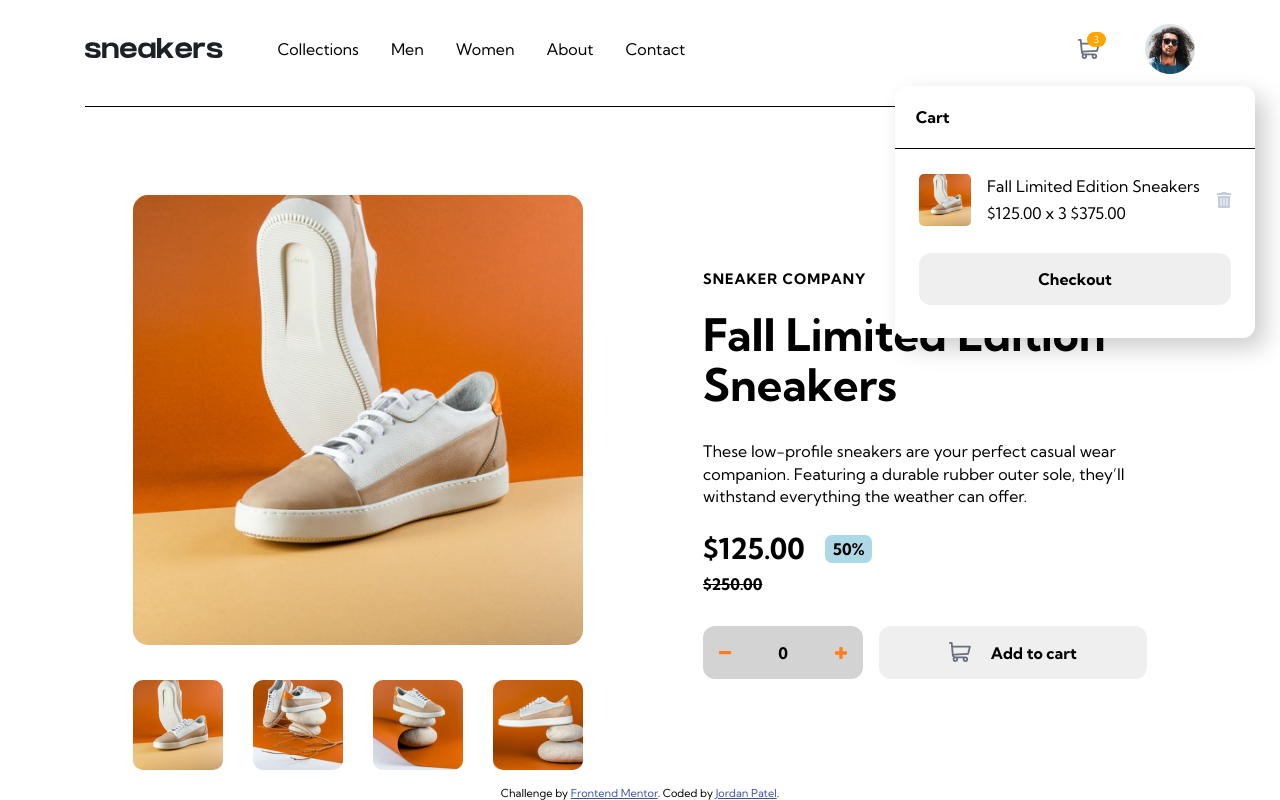
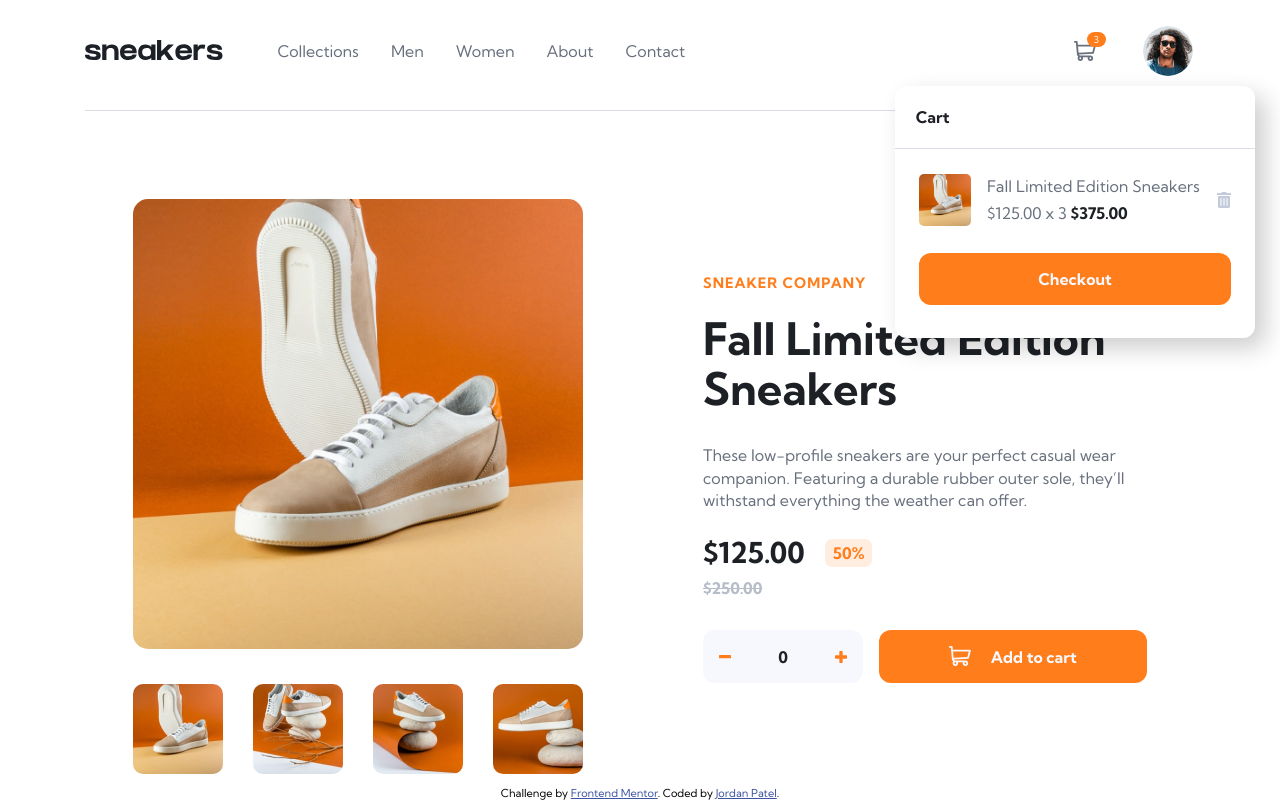
Before and after one commit to JordansGit/e-commerce-product-page, a plain HTML site: page index.html in a window 1280 px wide. Drawn offline with Linux system fonts and the light colour scheme.

Commit message:
styled: colours for site, refactored css code, started: styling active states

```diff
--- a/css/style.css
+++ b/css/style.css
@@ -47,12 +47,43 @@ img {
   --grayish-blue: hsl(220, 14%, 75%);
   --light-grayish-blue: hsl(223, 64%, 98%);
   --white: hsl(0, 0%, 100%);
-  --black: hsl(0, 0%, 0%); /* Black (with 75% opacity for lightbox background) */
+  --black-opacity: rgba(0, 0, 0, 0.75); /* Black (with 75% opacity for lightbox background) */
+
+  --grayish-blue-opacity: rgba(182, 188, 200, 0.5);
 }
+
+
+.info-discounted-percent, .info-company {
+  color: var(--orange);
+}
+
+.info-title, .info-discounted-price, .cart-toggle-value, .cart-total-cost, .nav-link, .cart-title {
+  color: var(--very-dark-blue);
+}
+
+@media (min-width: 820px) {
+  .nav-link {
+    color: var(--dark-grayish-blue);
+  }
+}
+
+.cart-item-text, .info-body, .cart-empty-text {
+  color: var(--dark-grayish-blue);
+}
+
+.info-original-price {
+  color: var(--grayish-blue);
+}
+
+.shopping-cart-icon-count, .cart-checkout-btn, .cart-add-to-btn {
+  color: var(--light-grayish-blue);
+}
+
+
 
 /* General */
 
-.nav-link, .info-company, .info-title, .info-discounted-price, .info-discounted-percent, .info-original-price, .cart-toggle-value, .cart-add-to-btn, .cart-title, .cart-empty-text, .cart-checkout-btn {
+.nav-link, .info-company, .info-title, .info-discounted-price, .info-discounted-percent, .info-original-price, .cart-toggle-value, .cart-add-to-btn, .cart-title, .cart-empty-text, .cart-checkout-btn, .cart-total-cost {
   font-weight: 700;
 }
 
@@ -96,11 +127,17 @@ img {
   text-decoration: line-through;
 }
 
+
+
 /* ==============
    Layout
 ================= */
 
 /* General */
+
+body {
+  background: var(--white);
+}
 
 .container {
   max-width: 1110px;
@@ -119,6 +156,10 @@ img {
   display: none !important;
 }
 
+.cart-checkout-btn, .shopping-cart-icon-count, .cart-add-to-btn  {
+  background: var(--orange);
+}
+
 /* Header */
 
 header {
@@ -130,7 +171,7 @@ header {
 @media (min-width: 600px) {
   header {
     padding: 1.5em 0 2em;
-    border-bottom: 1px solid black;
+    border-bottom: 1px solid var(--grayish-blue-opacity);
   }
 }
 
@@ -145,12 +186,14 @@ header {
 }
 
 .account-avatar {
-  width: 25px;
+  width: 29px;
+  border: 2px solid var(--white);
+  border-radius: 50%;
 }
 
 @media (min-width: 600px) {
   .account-avatar {
-    width: 50px;
+    width: 54px;
   }
 }
 
@@ -170,8 +213,6 @@ header {
 
 .shopping-cart-icon-count {
   font-size: 0.6em;
-  background: orange;
-  color: white;
   border-radius: 15px;
   padding: 2px 7px;
   position: absolute;
@@ -241,7 +282,7 @@ header {
 
 .shopping-cart {
   position: absolute;
-  background: white;
+  background: var(--white);
   width: 96%;
   top: 4.1rem;
   margin: 0 auto;
@@ -270,7 +311,7 @@ header {
 
 .cart-title {
   padding: 1.3em;
-  border-bottom: 1px solid black;
+  border-bottom: 1px solid var(--grayish-blue-opacity);
 }
 
 .cart-empty {
@@ -398,7 +439,7 @@ main.container {
   position: absolute;
   top: 50%;
   transform: translateY(-50%);
-  background: white;
+  background: var(--white);
   padding: 0.7em 0.9em;
   border-radius: 50%;
 }
@@ -464,9 +505,9 @@ main.container {
 }
 
 .info-discounted-percent {
-  background: lightblue;
   padding: 4px 8px;
   border-radius: 7px;
+  background: var(--page-orange);
 }
 
 .info-original-price {
@@ -501,7 +542,7 @@ main.container {
   display: flex;
   align-items: center;
   justify-content: space-between;
-  background: lightgray;
+  background: var(--light-grayish-blue);
 }
 
 .info-cart-toggle, .cart-add-to-btn {
@@ -522,7 +563,12 @@ main.container {
   }
 }
 
+/*
 .info-cart-toggle > *, .cart-add-to-btn {
+  padding: 1em 1.5em;
+}*/
+
+.cart-toggle-minus, .cart-toggle-value, .cart-toggle-plus, .cart-add-to-btn {
   padding: 1em 1.5em;
 }
 
@@ -540,6 +586,12 @@ main.container {
   margin-bottom: -3px;
   margin-right: 1em;
 }
+
+.cart-add-to-img path {
+  fill: var(--light-grayish-blue);
+}
+
+
 
 /* Footer */
 
@@ -560,19 +612,80 @@ main.container {
   }
 }
 
-/* after finishing the css for this, copy this code into scss format.
-  this will be the start of me using scss (in recent years).
+
+
+/* Active States */
+
+.nav-link, .shopping-cart-icon, .account-avatar, .slideshow-thumbnail, .cart-toggle-minus, .cart-toggle-plus, .cart-add-to-btn, .mobile-menu, .close-btn, .slideshow-prev, .slideshow-next, .cart-checkout-btn, .cart-delete {
+  cursor: pointer;
+}
+
+.nav-link:hover {
+  color: var(--very-dark-blue);
+}
+
+/*
+  nav-link:hover - border-bottom: color: var(--orange);
+  thumbnails:hover - border: color: var(--orange)
 */
+
+.shopping-cart-icon:hover path {
+  fill: var(--very-dark-blue);
+}
+
+.account-avatar:hover {
+  border: 2px solid var(--orange);
+  border-radius: 50%;
+}
+
+.cart-add-to-btn, .cart-checkout-btn {
+  position: relative;
+}
+
+.cart-add-to-btn:hover::before, .cart-checkout-btn:hover::before {
+  content: "";
+  position: absolute;
+  left: 0;
+  right: 0;
+  top: 0;
+  bottom: 0;
+  opacity: 0.3;
+  background:var(--white);
+  z-index: 2;
+  border-radius: 12px;
+}
+
+/* Cart + and - Buttons, need to have bg: white, opacity: 0.3 overlay on hover
+This may interfere with trying to do onclick/click events.
+*/
+
+.cart-toggle-btns {
+  position: relative
+}
+.cart-toggle-btns:hover::after {
+  content: "";
+  position: absolute;
+  left: 0;
+  right: 0;
+  top: 0;
+  bottom: 0;
+  opacity: 0.5;
+  background: var(--light-grayish-blue);
+  z-index: 2;
+}
+
+
 
 
 /* To Do
-  css: mobile menu XX
-  css: cart empty - mobile XX
-  css: cart empty - desktop XX
-  fix: slideshow image size XX
-  css: cart full - mobile XX
-  css: cart full - desktop XX
 
-  css: colours.
+css: colours. XX
+refectored code XX
+active states (put active state colors under active states section (not in colors section)
 
+
+
+  SCSS:
+  after finishing the css for this, copy this code into scss format.
+  this will be the start of me using scss (in recent years).
 */
--- a/index.html
+++ b/index.html
@@ -28,7 +28,10 @@
         <li class="nav-item"><a class="nav-link">Contact</a></li>
       </ul>
     </nav>
-    <img class="shopping-cart-icon" src="./images/icon-cart.svg">
+    <!--<img class="shopping-cart-icon" src="./images/icon-cart.svg">-->
+    <svg class="shopping-cart-icon" width="22" height="20" xmlns="http://www.w3.org/2000/svg">
+      <path d="M20.925 3.641H3.863L3.61.816A.896.896 0 0 0 2.717 0H.897a.896.896 0 1 0 0 1.792h1l1.031 11.483c.073.828.52 1.726 1.291 2.336C2.83 17.385 4.099 20 6.359 20c1.875 0 3.197-1.87 2.554-3.642h4.905c-.642 1.77.677 3.642 2.555 3.642a2.72 2.72 0 0 0 2.717-2.717 2.72 2.72 0 0 0-2.717-2.717H6.365c-.681 0-1.274-.41-1.53-1.009l14.321-.842a.896.896 0 0 0 .817-.677l1.821-7.283a.897.897 0 0 0-.87-1.114ZM6.358 18.208a.926.926 0 0 1 0-1.85.926.926 0 0 1 0 1.85Zm10.015 0a.926.926 0 0 1 0-1.85.926.926 0 0 1 0 1.85Zm2.021-7.243-13.8.81-.57-6.341h15.753l-1.383 5.53Z" fill="#69707D" fill-rule="nonzero"/>
+    </svg>
     <p class="shopping-cart-icon-count">3</p>
     <div class="shopping-cart">
       <p class="cart-title">Cart</p>
@@ -93,12 +96,19 @@
       </div>
       <div class="info-shopping-cart">
         <div class="info-cart-toggle">
-          <img class="cart-toggle-minus" src="./images/icon-minus.svg">
+          <picture class="cart-toggle-btns cart-toggle-minus">
+            <img class="" src="./images/icon-minus.svg">
+          </picture>
           <p class="cart-toggle-value">0</p>
-          <img class="cart-toggle-plus" src="./images/icon-plus.svg">
+          <picture class="cart-toggle-btns cart-toggle-plus">
+            <img class="" src="./images/icon-plus.svg">
+          </picture>
         </div>
         <button class="cart-add-to-btn">
-          <img class="cart-add-to-img" src="./images/icon-cart.svg">
+          <svg class="cart-add-to-img" width="22" height="20" xmlns="http://www.w3.org/2000/svg">
+            <path d="M20.925 3.641H3.863L3.61.816A.896.896 0 0 0 2.717 0H.897a.896.896 0 1 0 0 1.792h1l1.031 11.483c.073.828.52 1.726 1.291 2.336C2.83 17.385 4.099 20 6.359 20c1.875 0 3.197-1.87 2.554-3.642h4.905c-.642 1.77.677 3.642 2.555 3.642a2.72 2.72 0 0 0 2.717-2.717 2.72 2.72 0 0 0-2.717-2.717H6.365c-.681 0-1.274-.41-1.53-1.009l14.321-.842a.896.896 0 0 0 .817-.677l1.821-7.283a.897.897 0 0 0-.87-1.114ZM6.358 18.208a.926.926 0 0 1 0-1.85.926.926 0 0 1 0 1.85Zm10.015 0a.926.926 0 0 1 0-1.85.926.926 0 0 1 0 1.85Zm2.021-7.243-13.8.81-.57-6.341h15.753l-1.383 5.53Z" fill="#69707D" fill-rule="nonzero"/>
+          </svg>
+          <!--<img class="cart-add-to-img" src="./images/icon-cart.svg">-->
           Add to cart
         </button>
       </div>
```
